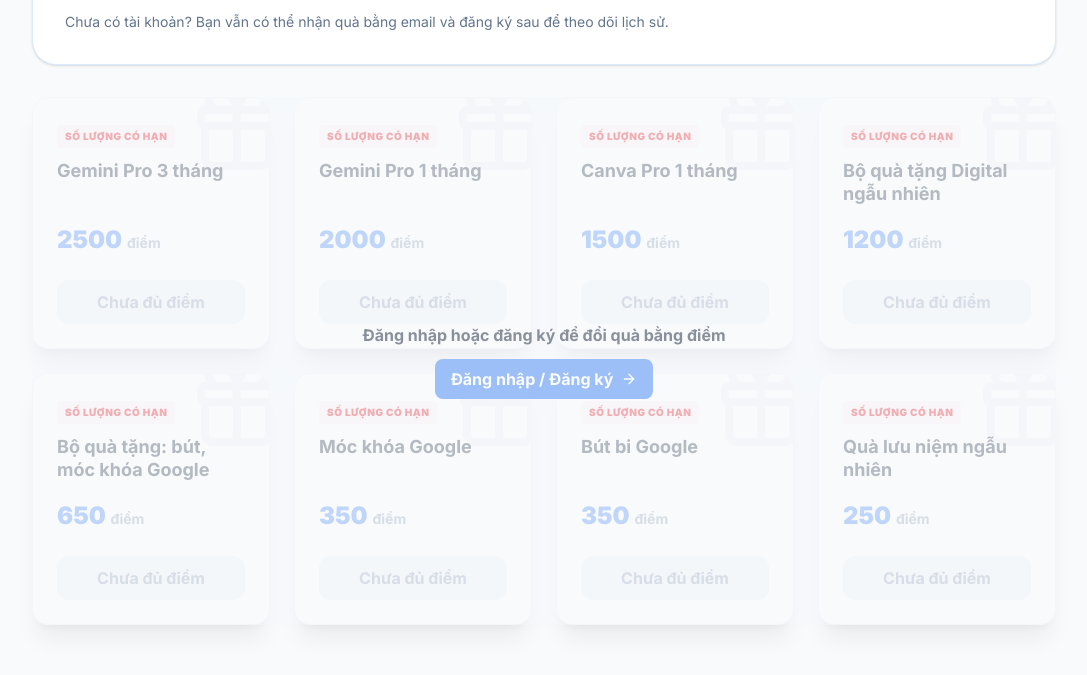
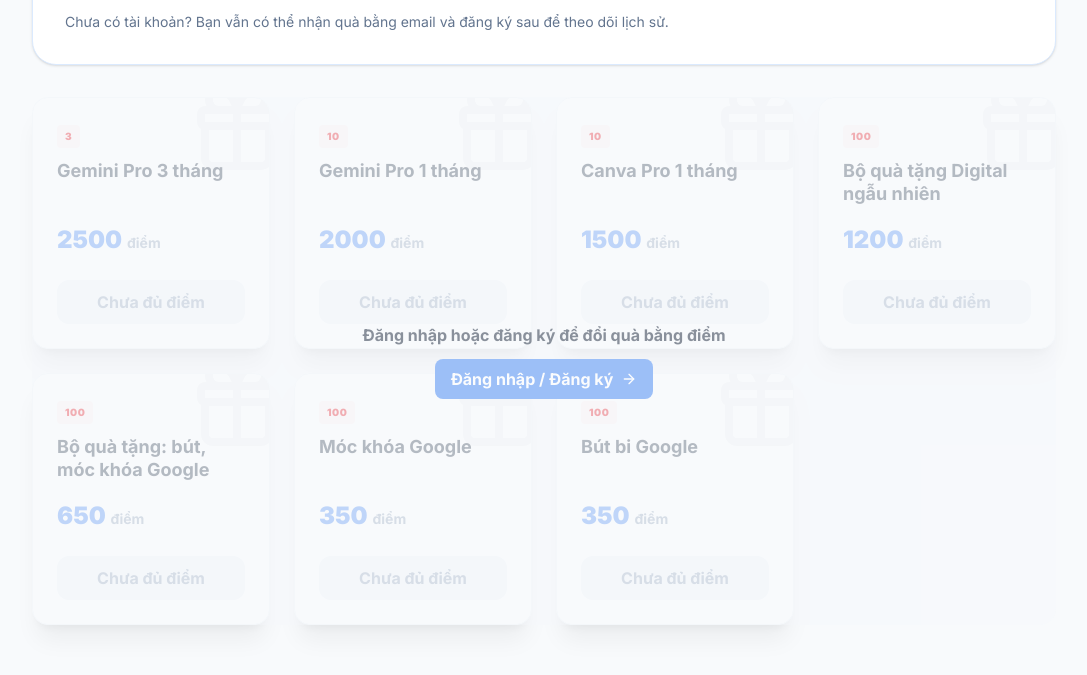
Before and after one commit to duongdaison3/ga4students, a Next.js app: page /doi-qua in a window 1280 px wide. Shown: the part 1080-1755 px from the top of the page, without its empty margins (96-1183 px from the left). Built offline with nearby package versions, Linux system fonts and the light colour scheme; no server answers.

Commit message:
update gift stock

```diff
--- a/src/app/doi-qua/page.tsx
+++ b/src/app/doi-qua/page.tsx
@@ -12,14 +12,13 @@
 import { useNotification } from "@/components/NotificationProvider";
 
 const REWARDS = [
-  { id: "gemini_pro_3m", name: "Gemini Pro 3 tháng", points: 2500, type: "digital", limit: "Số lượng có hạn" },
-  { id: "gemini_pro_1m", name: "Gemini Pro 1 tháng", points: 2000, type: "digital", limit: "Số lượng có hạn" },
-  { id: "canva_pro_1m", name: "Canva Pro 1 tháng", points: 1500, type: "digital", limit: "Số lượng có hạn" },
-  { id: "digital_random", name: "Bộ quà tặng Digital ngẫu nhiên", points: 1200, type: "digital", limit: "Số lượng có hạn" },
-  { id: "phys_combo", name: "Bộ quà tặng: bút, móc khóa Google", points: 650, type: "physical", limit: "Số lượng có hạn" },
-  { id: "phys_keychain", name: "Móc khóa Google", points: 350, type: "physical", limit: "Số lượng có hạn" },
-  { id: "phys_pen", name: "Bút bi Google", points: 350, type: "physical", limit: "Số lượng có hạn" },
-  { id: "phys_random", name: "Quà lưu niệm ngẫu nhiên", points: 250, type: "physical", limit: "Số lượng có hạn" },
+  { id: "gemini_pro_3m", name: "Gemini Pro 3 tháng", points: 2500, type: "digital", limit: "3" },
+  { id: "gemini_pro_1m", name: "Gemini Pro 1 tháng", points: 2000, type: "digital", limit: "10" },
+  { id: "canva_pro_1m", name: "Canva Pro 1 tháng", points: 1500, type: "digital", limit: "10" },
+  { id: "digital_random", name: "Bộ quà tặng Digital ngẫu nhiên", points: 1200, type: "digital", limit: "100" },
+  { id: "phys_combo", name: "Bộ quà tặng: bút, móc khóa Google", points: 650, type: "physical", limit: "100" },
+  { id: "phys_keychain", name: "Móc khóa Google", points: 350, type: "physical", limit: "100" },
+  { id: "phys_pen", name: "Bút bi Google", points: 350, type: "physical", limit: "100" },
 ];
 
 export default function RewardStorePage() {
```
